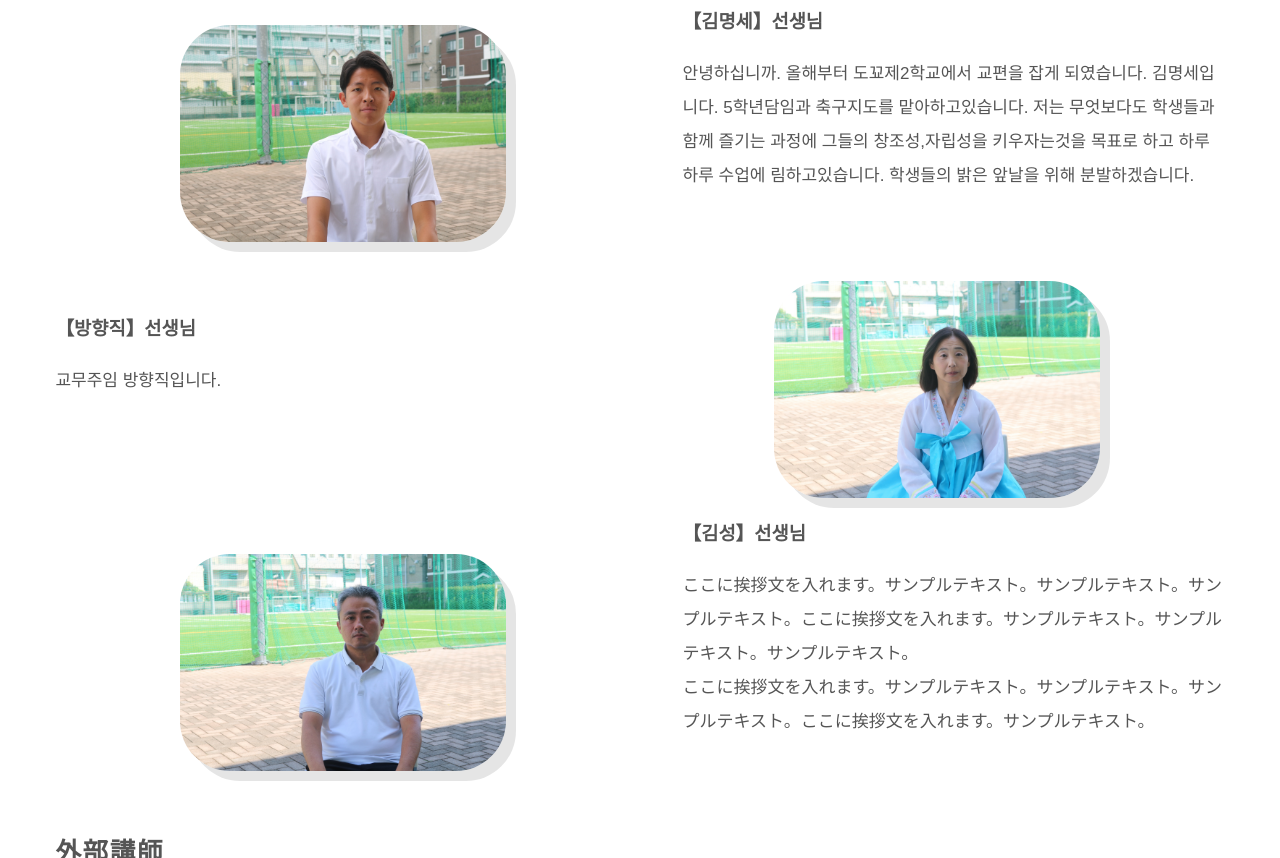
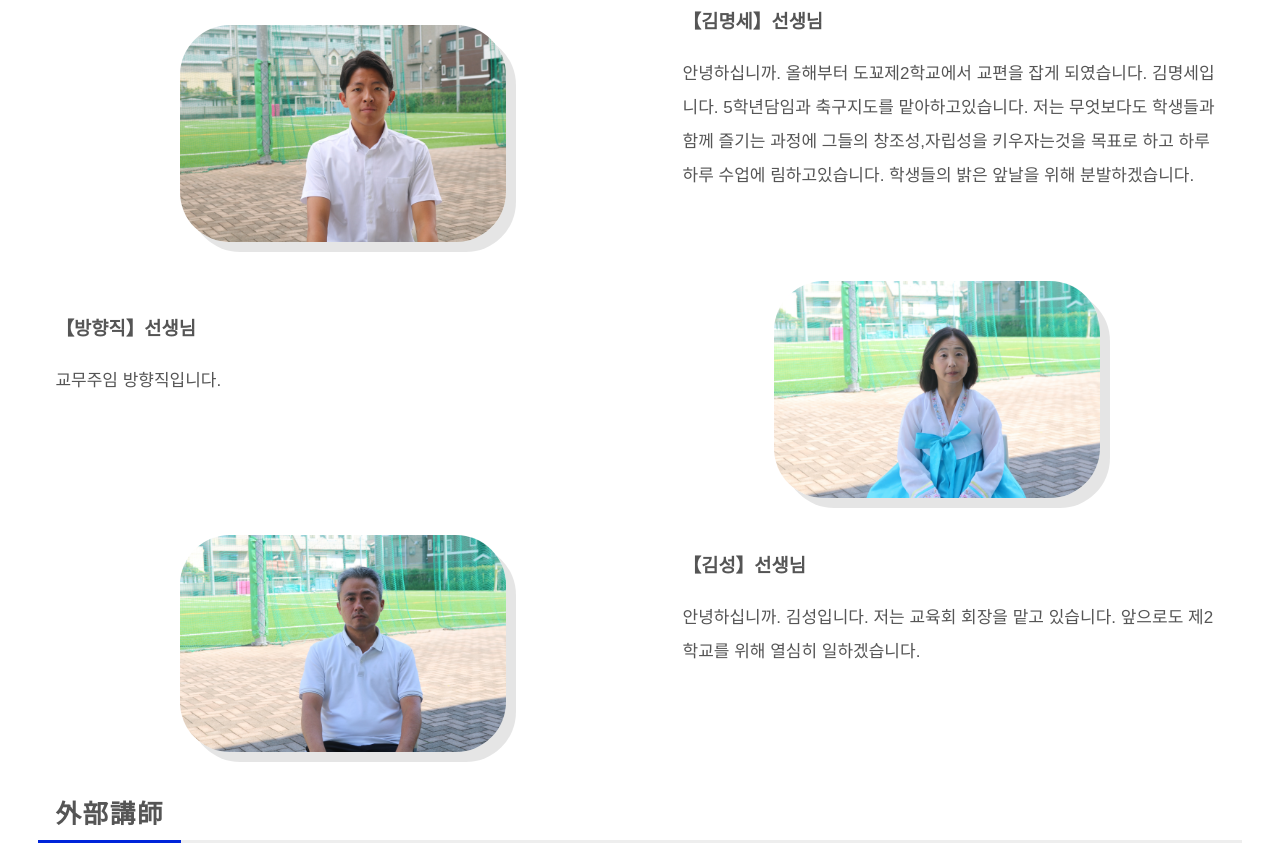
Before and after one commit to edagawache2/che2.ed.jp, a plain HTML site: page teachers.html in a window 1280 px wide. Shown: the part 1942-2800 px from the top of the page. Drawn offline with nearby package versions, Linux system fonts and the light colour scheme.

Commit message:
update kim song

```diff
--- a/teachers.html
+++ b/teachers.html
@@ -212,8 +212,8 @@
               <div class="text">
                 <h4>【김성】선생님</h4>
                 <p>
-                  ここに挨拶文を入れます。サンプルテキスト。サンプルテキスト。サンプルテキスト。ここに挨拶文を入れます。サンプルテキスト。サンプルテキスト。サンプルテキスト。<br />
-                  ここに挨拶文を入れます。サンプルテキスト。サンプルテキスト。サンプルテキスト。ここに挨拶文を入れます。サンプルテキスト。
+                  안녕하십니까. 김성입니다. 저는 교육회 회장을 맡고 있습니다.
+                  앞으로도 제2학교를 위해 열심히 일하겠습니다.
                 </p>
               </div>
               <div class="image-l">
```
